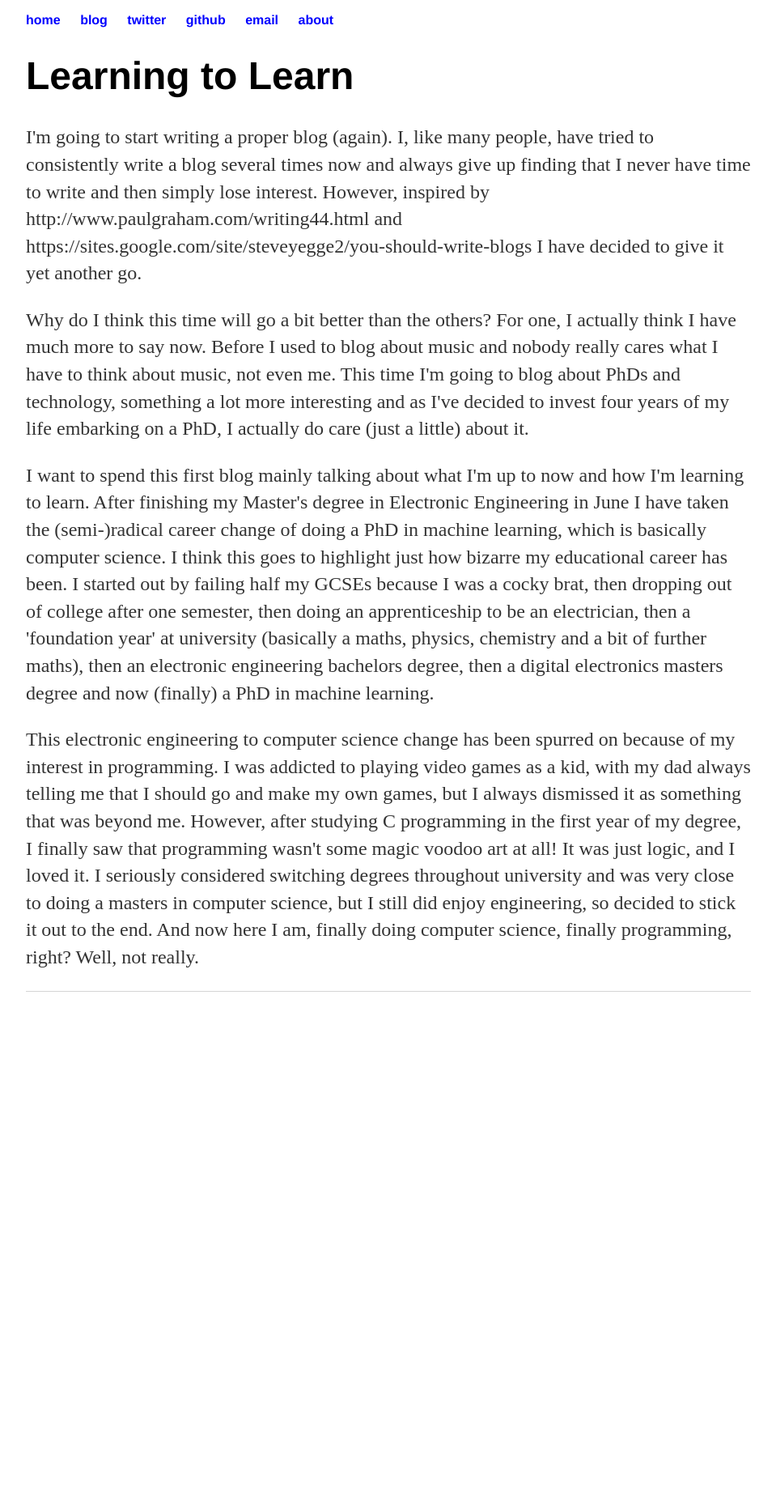
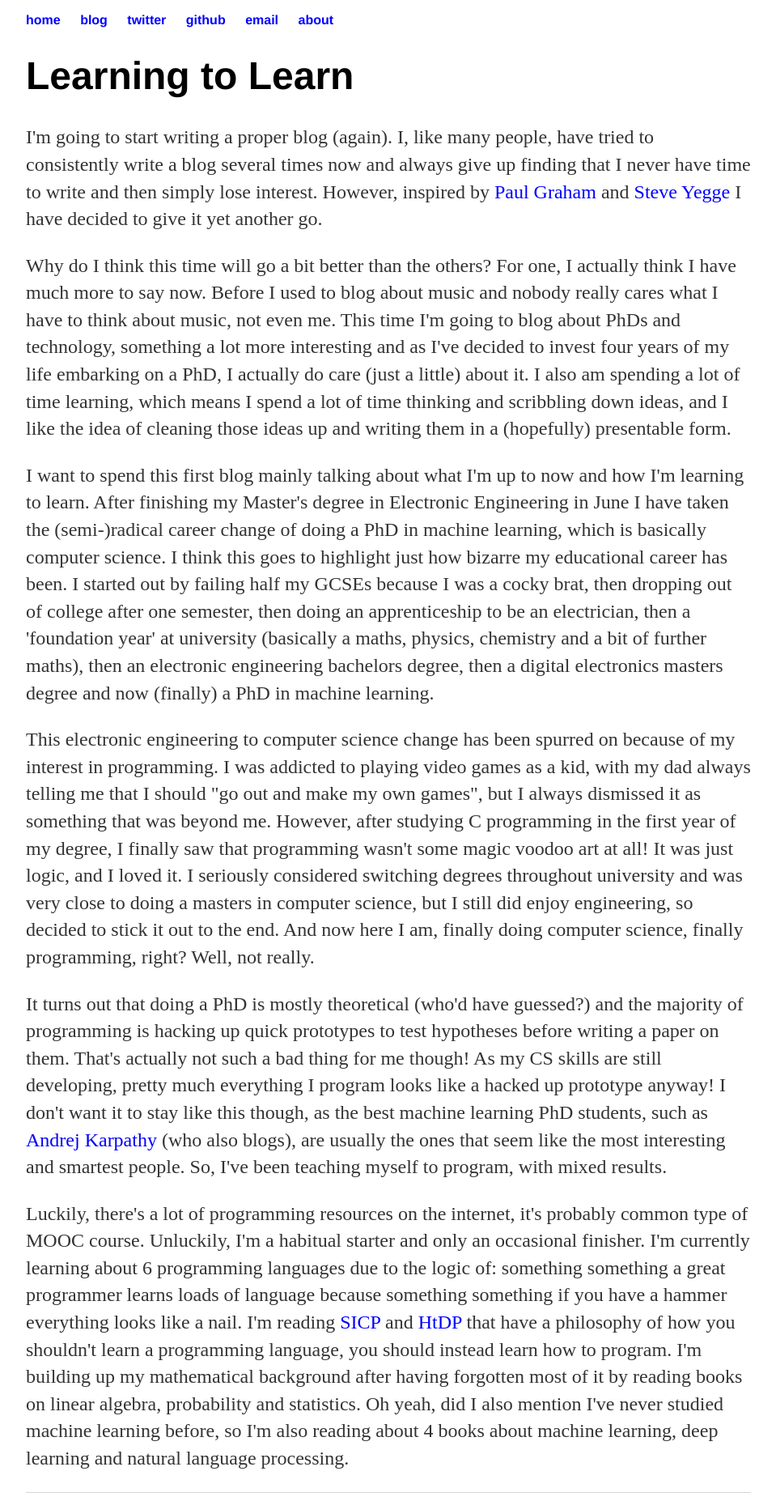
Before and after one commit to bentrevett/bentrevett.github.io, a Jekyll site: the page built from blog/learning-to-learn/index.html, in a window 1280 px wide. Shown: the whole page at 81% size, without its empty margins (160-1119 px from the left). Built offline with Jekyll 4.4.1, drawn with Linux system fonts in a browser that asks for light colours; before the commit the page ends 1235 px from its top, so only the background shows below that.

Commit message:
Update index.html

```diff
--- a/blog/learning-to-learn/index.html
+++ b/blog/learning-to-learn/index.html
@@ -5,12 +5,13 @@ title: Ben Trevett | Learning to Learn
   <h1>Learning to Learn</h1>
 
   <p>I'm going to start writing a proper blog (again). I, like many people, have tried to consistently write a blog several times now and always give up finding that I never have time to write and
-  then simply lose interest. However, inspired by http://www.paulgraham.com/writing44.html and https://sites.google.com/site/steveyegge2/you-should-write-blogs I have
-  decided to give it yet another go. </p>
+  then simply lose interest. However, inspired by <a href="http://www.paulgraham.com/writing44.html">Paul Graham</a> and <a href="https://sites.google.com/site/steveyegge2/you-should-write-blogs">Steve Yegge</a> I have
+  decided to give it yet another go.</p>
 
   <p>Why do I think this time will go a bit better than the others? For one, I actually think I have much more to say now. Before I used to blog about music and nobody really
   cares what I have to think about music, not even me. This time I'm going to blog about PhDs and technology, something a lot more interesting and as I've decided to invest
-  four years of my life embarking on a PhD, I actually do care (just a little) about it.</p>
+  four years of my life embarking on a PhD, I actually do care (just a little) about it. I also am spending a lot of time learning, which means I spend a lot of time thinking
+  and scribbling down ideas, and I like the idea of cleaning those ideas up and writing them in a (hopefully) presentable form.</p>
 
   <p>I want to spend this first blog mainly talking about what I'm up to now and how I'm learning to learn. After finishing my Master's degree in Electronic Engineering in June
   I have taken the (semi-)radical career change of doing a PhD in machine learning, which is basically computer science. I think this goes to highlight just how bizarre my educational
@@ -19,7 +20,19 @@ title: Ben Trevett | Learning to Learn
   masters degree and now (finally) a PhD in machine learning.</p>
 
   <p>This electronic engineering to computer science change has been spurred on because of my interest in programming. I was addicted to playing video games as a kid, with my dad always
-  telling me that I should go and make my own games, but I always dismissed it as something that was beyond me. However, after studying C programming in the first year of my degree, I
+  telling me that I should "go out and make my own games", but I always dismissed it as something that was beyond me. However, after studying C programming in the first year of my degree, I
   finally saw that programming wasn't some magic voodoo art at all! It was just logic, and I loved it. I seriously considered switching degrees throughout university and was very close to
   doing a masters in computer science, but I still did enjoy engineering, so decided to stick it out to the end. And now here I am, finally doing computer science, finally programming, right?
   Well, not really.</p>
+
+  <p>It turns out that doing a PhD is mostly theoretical (who'd have guessed?) and the majority of programming is hacking up quick prototypes to test hypotheses before writing a paper on them.
+    That's actually not such a bad thing for me though! As my CS skills are still developing, pretty much everything I program looks like a hacked up prototype anyway! I don't want it to stay
+    like this though, as the best machine learning PhD students, such as <a href="http://karpathy.github.io/">Andrej Karpathy</a> (who also blogs), are usually the ones that seem like the most
+    interesting and smartest people. So, I've been teaching myself to program, with mixed results. </p>
+
+<p>Luckily, there's a lot of programming resources on the internet, it's probably common type of MOOC course. Unluckily, I'm a habitual starter and only an occasional finisher. I'm currently
+  learning about 6 programming languages due to the logic of: something something a great programmer learns loads of language because something something if you have a hammer everything looks
+  like a nail. I'm reading <a href="https://mitpress.mit.edu/sicp/full-text/book/book.html">SICP</a> and <a href="http://www.htdp.org/">HtDP</a> that have a philosophy of how you shouldn't
+  learn a programming language, you should instead learn how to program. I'm building up my mathematical background after having forgotten most of it by reading books on linear algebra,
+  probability and statistics. Oh yeah, did I also mention I've never studied machine learning before, so I'm also reading about 4 books about machine learning, deep learning and natural language
+  processing.</p>
```
